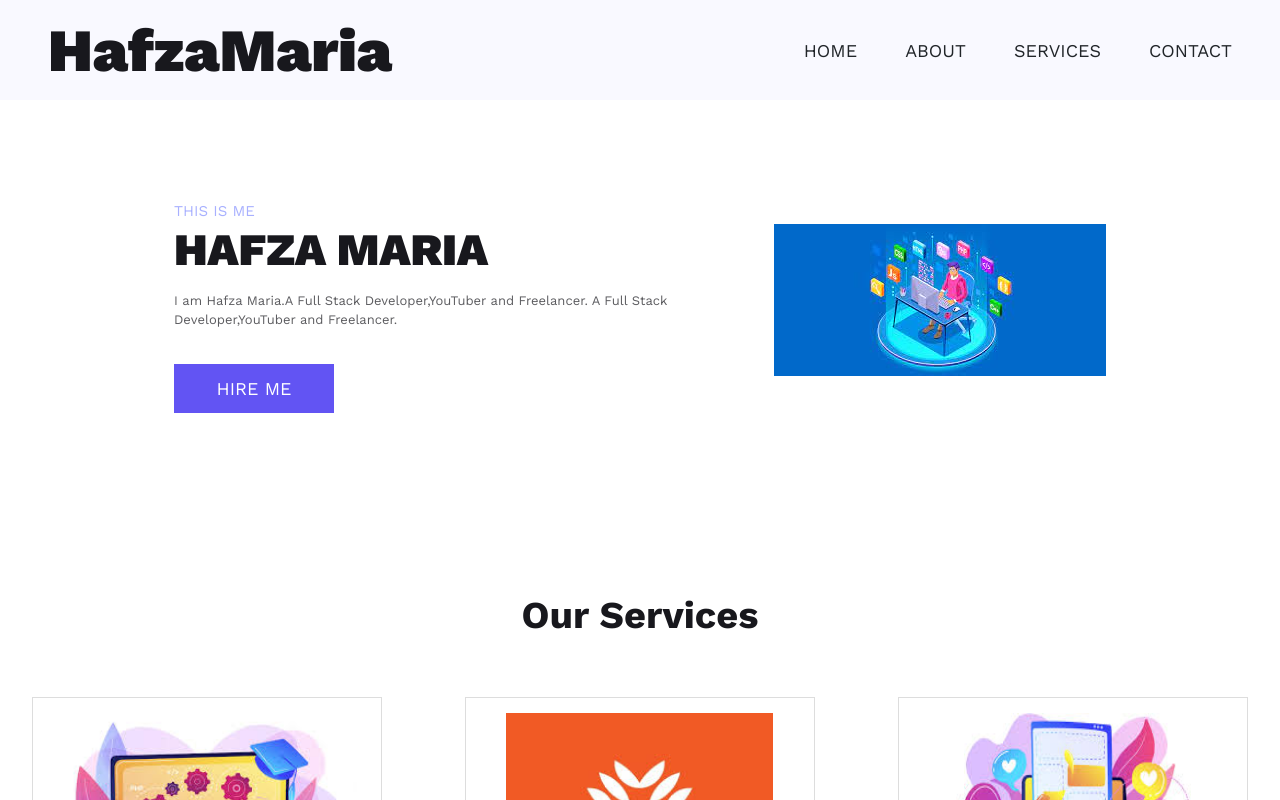
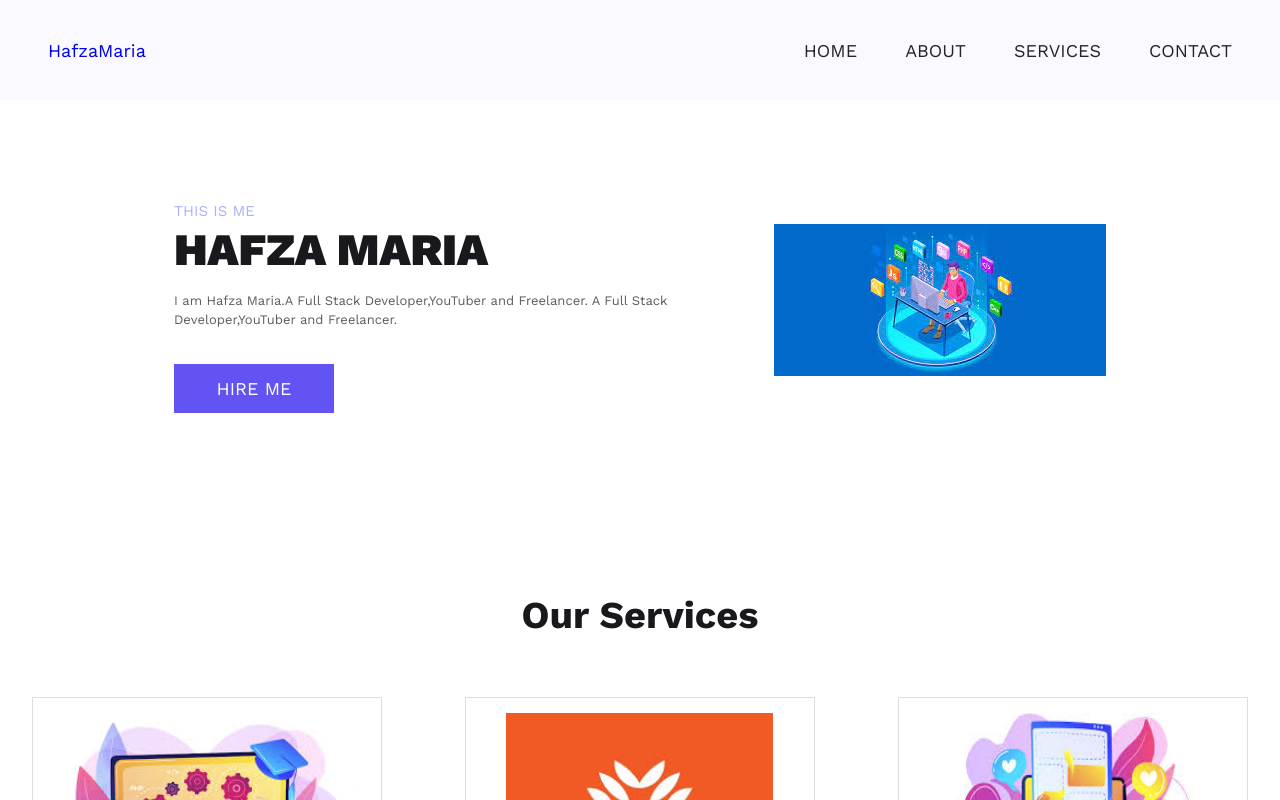
Before and after one commit to hafzamaria/react-website, a React (Create React App) app in the folder web/: page / in a window 1280 px wide. Shown: the top 800 px of the page. Built offline with nearby package versions, Linux system fonts and the light colour scheme.

Commit message:
'change'

```diff
--- a/web/src/components/GoToTop.jsx
+++ b/web/src/components/GoToTop.jsx
@@ -31,7 +31,7 @@ const GoToTop = () => {
     window.addEventListener("scroll", listenToScroll);
 
     ///step9///this line hide the scroll button
-    return window.removeEventListener("scroll", listenToScroll);
+    // return window.removeEventListener("scroll", listenToScroll);
   }, []);
 
   return (
--- a/web/src/components/Header.jsx
+++ b/web/src/components/Header.jsx
@@ -11,7 +11,7 @@ const Header = () => {
     <NavLink to='/'>
         {/* <img src='./image/logo.jpg' alt='logo' className='logo'/> */}
 
-        <h1>HafzaMaria</h1>
+        <h3>HafzaMaria</h3>
     </NavLink>
     <Navbar/>
 </MainHeader>
--- a/web/src/components/ServicesCard.jsx
+++ b/web/src/components/ServicesCard.jsx
@@ -130,7 +130,7 @@ const Wrapper = styled.section`
     display: flex;
     align-items: center;
     justify-content: center;
-
+   width: 100%;
     flex-direction: row;
     flex-wrap: wrap;
 
@@ -228,7 +228,7 @@ const Wrapper = styled.section`
       align-items: center;
       justify-content: center;
       .card {
-        max-width: 80%;
+        max-width: 100%;
       }
     }
   }
```
